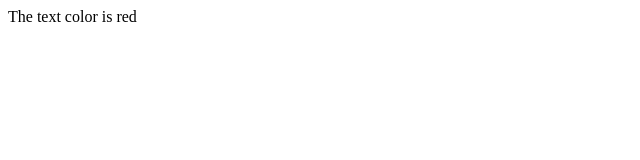
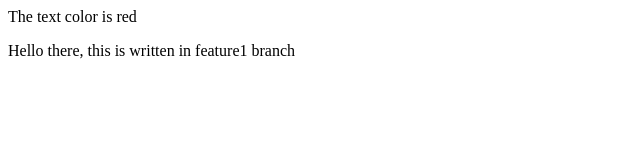
Before and after one commit to Kartik-clould/localrepo-new-, a plain HTML site: page index.html in a window 1280 px wide. Shown: the whole page, without its empty margins (0-640 px from the left). Drawn offline with Linux system fonts and the light colour scheme.

Commit message:
Add new featur

```diff
--- a/index.html
+++ b/index.html
@@ -1 +1,2 @@
 <p>The text color is red</p>
+<p>Hello there, this is written in feature1 branch</p>
```
